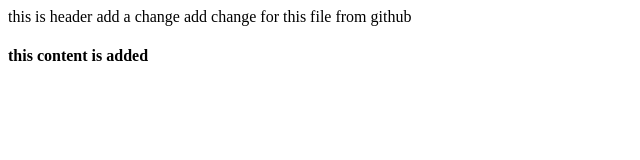
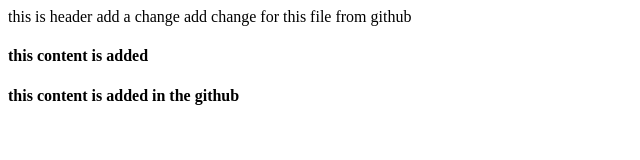
Before and after one commit to KevinSpacer/https---github.com-KevinSpacer-test, a plain HTML site: page index.html in a window 1280 px wide. Shown: the whole page, without its empty margins (0-640 px from the left). Drawn offline with Linux system fonts and the light colour scheme.

Commit message:
Update index.html

```diff
--- a/index.html
+++ b/index.html
@@ -1,4 +1,5 @@
 <body>
     <header>this is header add a change add change for this file from github</header>
     <H4>this content is added</H4>
+    <H4>this content is added in the github</H4>
 </body>
```
